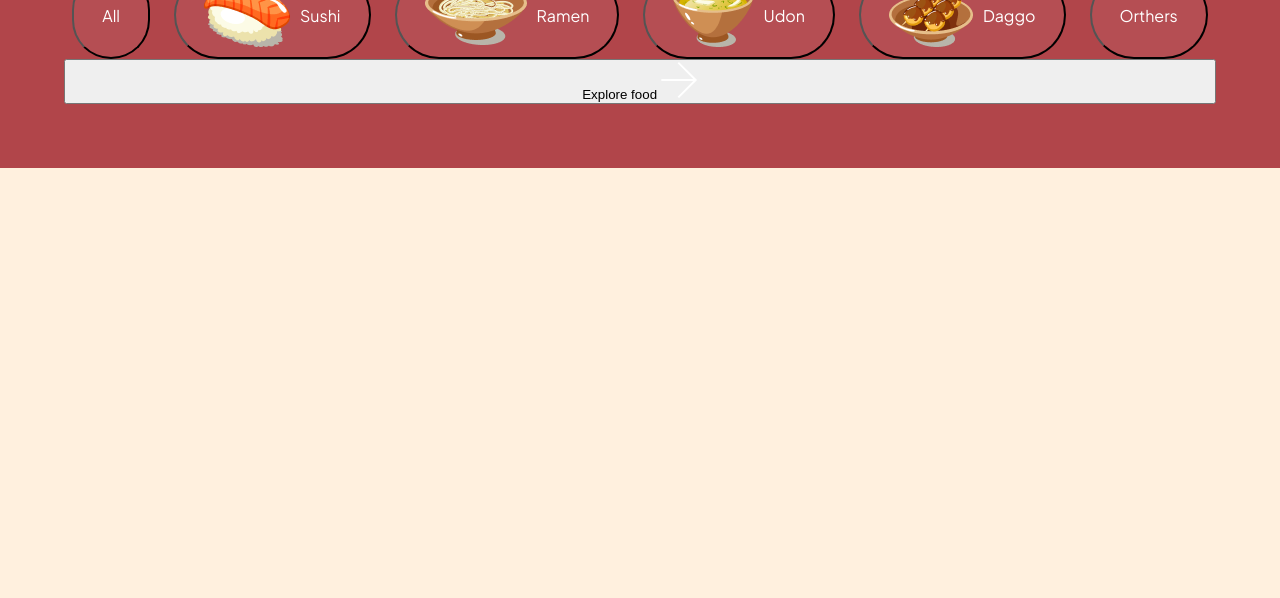
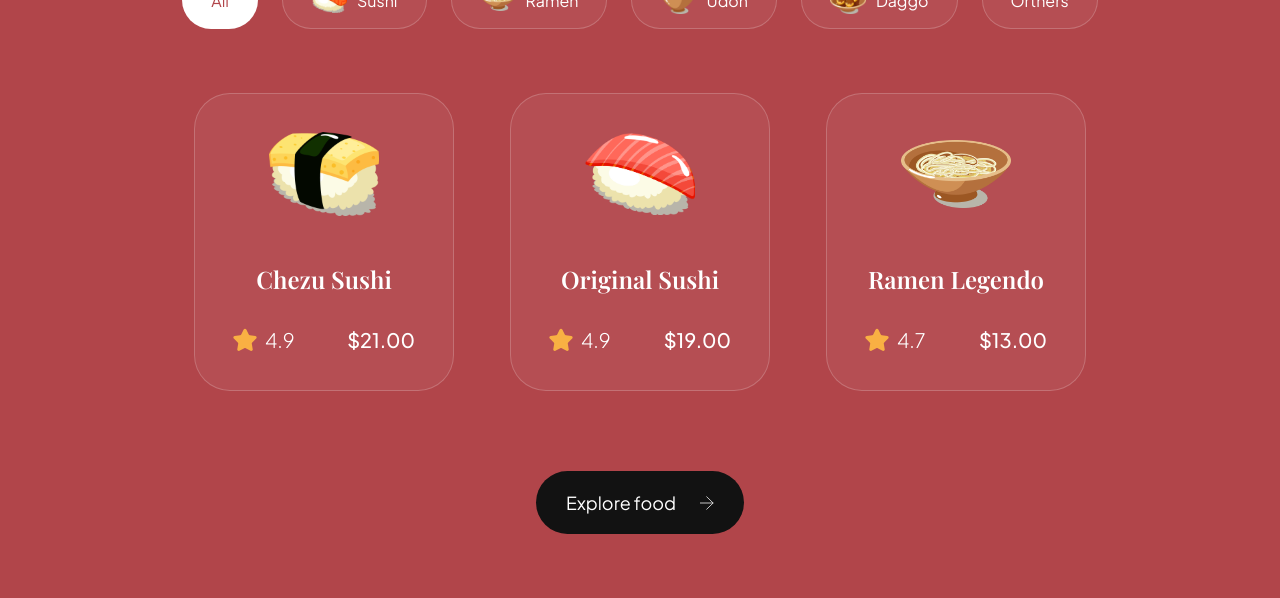
Before and after one commit to huyen674/ReactJSECommerce, a website built with Vite: page index.html in a window 1280 px wide. Shown: the part 1733-2331 px from the top of the page. Before the commit the page ends 1901 px from the top, so only its background shows below. Built offline with nearby package versions, Linux system fonts and the light colour scheme; files whose address does not match are found by name.

Commit message:
Sushi HTML CSS (Part2)

```diff
--- a/css/sections/popular.css
+++ b/css/sections/popular.css
@@ -1,5 +1,5 @@
-.popular-foods{
-    padding:64px;
+.popular-foods {
+  padding: 64px;
   display: flex;
   flex-direction: column;
   background-color: var(--primary-color);
@@ -9,7 +9,7 @@
   background-size: contain;
   overflow: hidden;
 }
-.popular-foods_title{
+.popular-foods_title {
   font-size: 56px;
   font-family: var(--playfair-display);
   font-weight: 600;
@@ -17,25 +17,15 @@
   color: #fff;
   text-align: center;
 }
-.popular-foods_filters{
-    margin-top:48px;
-    max-width: 100%;
-    overflow-x: auto;
-
+.popular-foods_filter-btn {
+  padding: 10px 28px;
   display: flex;
-    justify-content: center;
-    gap: 24px;
-
-}
-.popular-foods_filter-btn{
-    padding: 10px 28px;
-    display:flex;
   flex-direction: row;
   align-items: center;
-    gap:10px;
+  gap: 10px;
 
   background: rgba(255, 255, 255, 0.05);
-    border: 1px solid rgba(255, 255, 255, 0. 2);
+  border: 1px solid rgba(255, 255, 255, 0.2);
   border-radius: 46px;
   font-size: 16px;
   font-weight: 300px;
@@ -44,3 +34,110 @@
   color: #fff;
   cursor: pointer;
 }
+.popular-foods_filter-btn img {
+  width: 36px;
+  height: 36px;
+  object-fit: contain;
+}
+.popular-foods_filter-btn.active {
+  background: #fff;
+  color: var(--primary-color);
+}
+.popular-foods_filter-btn:hover {
+  background: #fff;
+  color: var(--primary-color);
+}
+.popular-foods_catalogue {
+  margin-top: 64px;
+  display: flex;
+  justify-content: center;
+  align-items: flex-end;
+  flex-wrap: wrap;
+  gap: 56px;
+}
+.popular-foods_filters {
+  margin-top: 48px;
+  max-width: 100%;
+  overflow-x: auto;
+
+  display: flex;
+  justify-content: center;
+  gap: 24px;
+}
+.popular-foods_button {
+  width: fit-content;
+  padding: 20px 30px;
+  margin: 80px auto 0;
+
+  font-size: 18px;
+  line-height: 23px;
+  font-family: var(--plus-jakarta-sans);
+  color: #fff;
+
+  border: none;
+  outline: none;
+  background: var(--secondary-color);
+  border-radius: 64px;
+  cursor: pointer;
+}
+.popular-foods_button img {
+  width: 14px;
+  height: 14px;
+  object-fit: contain;
+
+  margin-left: 21px;
+}
+
+.popular-foods__card {
+  padding: 38px;
+  min-width: 260px;
+  height: fit-content;
+
+  display: flex;
+  align-items: center;
+  flex-direction: column;
+
+  border-radius: 36px;
+  background: rgba(255, 255, 255, 0.05);
+  border: 1px solid rgba(255, 255, 255, 0.2);
+}
+.popular-foods__card-image {
+  width: 110px;
+  height: 84px;
+  object-fit: contain;
+}
+.popular-foods__card-details-title {
+  margin-top: 47px;
+  font-weight: 600;
+  font-size: 24px;
+  line-height: 32px;
+  font-family: var(--playfair-display);
+  color: #fff;
+  text-align: center;
+}
+.popular-foods__card-details {
+  width: 100%;
+  margin-top: 32px;
+}
+.popular-foods__card-rating {
+  display: flex;
+  align-items: center;
+  gap: 8px;
+}
+.popular-foods__card-rating img {
+  width: 24px;
+  height: 24px;
+  object-fit: contain;
+}
+.popular-foods__card-rating p {
+  font-size: 20px;
+  font-weight: 300;
+  font-family: var(--plus-jakarta-sans);
+  color: #fff;
+}
+.popular-foods__card-price {
+  font-size: 20px;
+  font-weight: 500;
+  font-family: var(--plus-jakarta-sans);
+  color: #fff;
+}
--- a/index.html
+++ b/index.html
@@ -1,11 +1,11 @@
-<!DOCTYPE html>
+<!doctype html>
 <html lang="en">
   <head>
-  <meta charset="UTF-8">
-  <meta http-equiv="X-UA-Compatible" content="IE=edge">
-  <meta name="viewport" content="width=device-width, initial-scale=1.0">
-  <link rel="icon" type="image/png" href="/sushi.png"/>
-  <link rel="stylesheet" href="css/style.css">
+    <meta charset="UTF-8" />
+    <meta http-equiv="X-UA-Compatible" content="IE=edge" />
+    <meta name="viewport" content="width=device-width, initial-scale=1.0" />
+    <link rel="icon" type="image/png" href="/sushi.png" />
+    <link rel="stylesheet" href="css/style.css" />
     <title>Sushiman</title>
   </head>
   <body>
@@ -30,22 +30,22 @@
             <a href="#about-us">About us</a>
           </li>
           <li>
-          <img src="assets/search.svg" alt="search">
+            <img src="assets/search.svg" alt="search" />
           </li>
         </ul>
         <ul class="header__menu-mobile">
           <li>
-          <img src="assets/menu.svg" alt="menu">
+            <img src="assets/menu.svg" alt="menu" />
           </li>
         </ul>
       </nav>
     </header>
     <section class="hero">
       <div class="hero-image">
-      <img src="assets/sushi-1.png" alt="sushi"/>
+        <img src="assets/sushi-1.png" alt="sushi" />
         <h2>
-        日<br/>
-        本<br/>
+          日<br />
+          本<br />
           食
         </h2>
         <div class="hero__image-overlay"></div>
@@ -53,12 +53,14 @@
       <div class="hero-content">
         <div class="hero-content-info">
           <h1>Feel the taste of Japanese Food</h1>
-        <p> Feel the taste of the most
-        popular Japanese food from anywhere and anytime. </p>
-        <div class ="hero-content__buttons">
+          <p>
+            Feel the taste of the most popular Japanese food from anywhere and
+            anytime.
+          </p>
+          <div class="hero-content__buttons">
             <button class="hero-content_order-button">Order Now</button>
             <button class="hero-content-play-button">
-            <img src="assets/play-circle.svg" alt="play"/>
+              <img src="assets/play-circle.svg" alt="play" />
               How to Order
             </button>
           </div>
@@ -69,22 +71,24 @@
             <p>Happy Customer</p>
           </div>
           <div class="hero-content_review">
-          <img src="assets/user.png" alt="user"/>
-          <p> This is the best Japanese
-            food delivery services that ever existed.</p>
+            <img src="assets/user.png" alt="user" />
+            <p>
+              This is the best Japanese food delivery services that ever
+              existed.
+            </p>
           </div>
         </div>
       </div>
     </section>
     <section class="about-us" id="about-us">
-    <div class=about-us_image>
-      <h2>私<br/>た<br/>ち<br/>に<br/>関<br/>し<br/>て<br/>は</h2>
+      <div class="about-us_image">
+        <!-- <h2>私<br />た<br />ち<br />に<br />関<br />し<br />て<br />は</h2> -->
         <div class="about-us_image-sushi3">
           <img src="assets/sushi-3.png" alt="sushi" />
         </div>
         <button class="about-us_button">
           Learn More
-        <img src="assets/arrow-up-right.svg" alt="learn more"/>
+          <img src="assets/arrow-up-right.svg" alt="learn more" />
         </button>
         <div class="about-us_image-sushi2">
           <img src="assets/sushi-2.png" alt="sushi" />
@@ -92,45 +96,90 @@
       </div>
       <div class="about-us_content">
         <p class="sushi_subtitle">About Us/ 私たちに関しては</p>
-      <h3 class="sushi_title">Our mission is to bring
-        true Japanese flavours to you.</h3>
-      <p class="sushi_description">We will continue to provide
-        the experience of Omotenashi, the Japanese mindset
-        of hospitality, with our shopping and dining for
-        our customers.</p>
+        <h3 class="sushi_title">
+          Our mission is to bring true Japanese flavours to you.
+        </h3>
+        <p class="sushi_description">
+          We will continue to provide the experience of Omotenashi, the Japanese
+          mindset of hospitality, with our shopping and dining for our
+          customers.
+        </p>
       </div>
     </section>
+    <!-- Popular foods -->
     <section class="popular-foods" id="menu">
+      <!-- Food filters -->
       <h2 class="popular-foods_title">Popular Food / 人気</h2>
       <div class="popular-foods_filters sushi__hide-scrollbar">
-      <button class="popular-foods_filter-btn active">
-        All
-      </button>
-
+        <button class="popular-foods_filter-btn active">All</button>
         <button class="popular-foods_filter-btn">
-        <img src="/assets/sushi-9.png" alt="sushi 9"/>
+          <img src="/assets/sushi-9.png" alt="sushi 9" />
           Sushi
         </button>
         <button class="popular-foods_filter-btn">
-        <img src="/assets/sushi-8.png" alt="sushi 8"/>
+          <img src="/assets/sushi-8.png" alt="sushi 8" />
           Ramen
         </button>
         <button class="popular-foods_filter-btn">
-        <img src="/assets/sushi-7.png" alt="sushi 7"/>
+          <img src="/assets/sushi-7.png" alt="sushi 7" />
           Udon
         </button>
         <button class="popular-foods_filter-btn">
-        <img src="/assets/sushi-6.png" alt="sushi 6"/>
+          <img src="/assets/sushi-6.png" alt="sushi 6" />
           Daggo
         </button>
-      <button class="popular-foods_filter-btn ">
-        Orthers
-      </button>
+        <button class="popular-foods_filter-btn">Orthers</button>
       </div>
+      <!-- detail foood -->
       <div class="popular-foods_catalogue">
-      <!--Javasriot-->
+        <article class="popular-foods__card">
+          <img
+            class="popular-foods__card-image"
+            src="assets/sushi-12.png"
+            alt="sushi-12"
+          />
+          <h4 class="popular-foods__card-details-title">Chezu Sushi</h4>
+          <div class="popular-foods__card-details flex-between">
+            <div class="popular-foods__card-rating">
+              <img src="assets/star.svg" alt="star" />
+              <p>4.9</p>
             </div>
-    <button class="popular-foods_button">Explore food
+            <p class="popular-foods__card-price">$21.00</p>
+          </div>
+        </article>
+        <article class="popular-foods__card">
+          <img
+            class="popular-foods__card-image"
+            src="assets/sushi-11.png"
+            alt="sushi-11"
+          />
+          <h4 class="popular-foods__card-details-title">Original Sushi</h4>
+          <div class="popular-foods__card-details flex-between">
+            <div class="popular-foods__card-rating">
+              <img src="assets/star.svg" alt="star" />
+              <p>4.9</p>
+            </div>
+            <p class="popular-foods__card-price">$19.00</p>
+          </div>
+        </article>
+        <article class="popular-foods__card">
+          <img
+            class="popular-foods__card-image"
+            src="assets/sushi-10.png"
+            alt="sushi-10"
+          />
+          <h4 class="popular-foods__card-details-title">Ramen Legendo</h4>
+          <div class="popular-foods__card-details flex-between">
+            <div class="popular-foods__card-rating">
+              <img src="assets/star.svg" alt="star" />
+              <p>4.7</p>
+            </div>
+            <p class="popular-foods__card-price">$13.00</p>
+          </div>
+        </article>
+      </div>
+      <button class="popular-foods_button">
+        Explore food
         <img src="assets/arrow-right.svg" alt="arrow-right" />
       </button>
     </section>
--- a/package.json
+++ b/package.json
@@ -9,6 +9,10 @@
     "preview": "vite preview"
   },
   "devDependencies": {
+    "eslint": "^9.25.1",
+    "eslint-config-prettier": "^10.1.2",
+    "eslint-plugin-prettier": "^5.2.6",
+    "prettier": "^3.5.3",
     "vite": "^5.4.1"
   }
 }
```
Also changed, not shown: css/sections/about.css (+20 -19 lines), 1 other file. Lines whose indentation alone changed are shown as unchanged.
